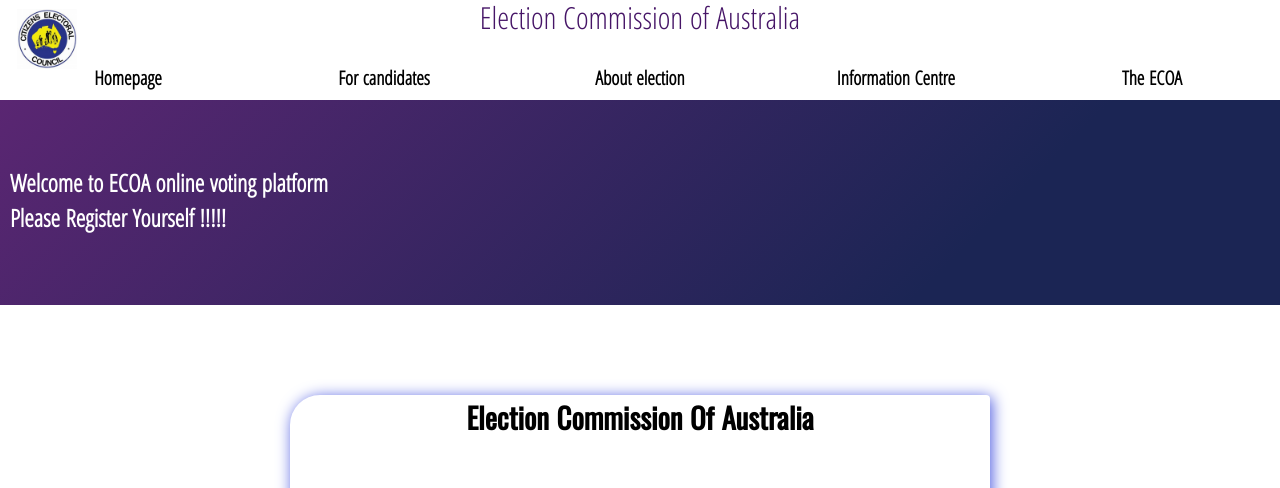
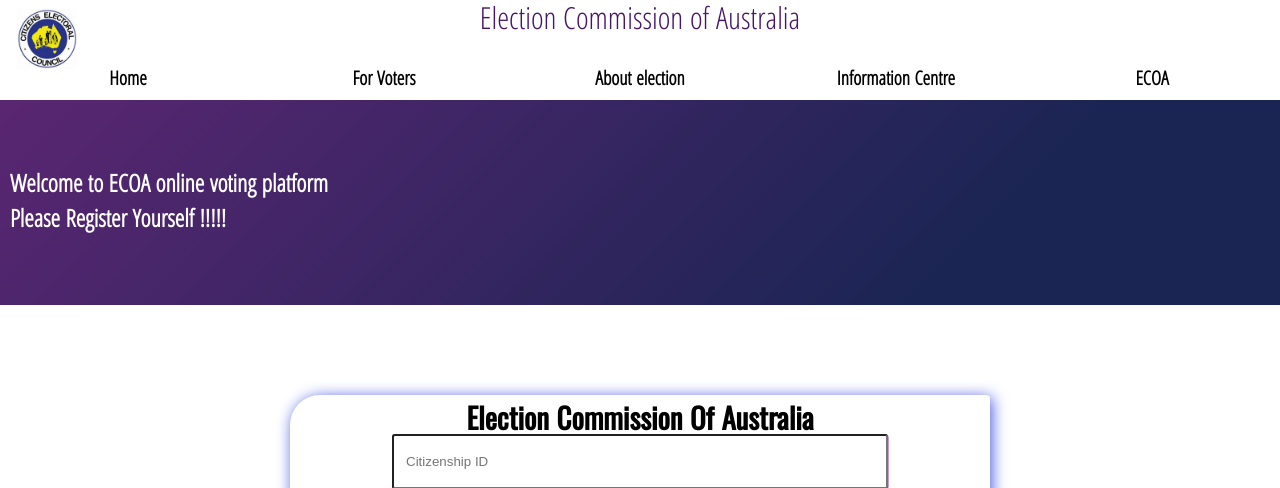
Before and after one commit to Capstone-Team-1/Source-code, a PHP site: page /register.php in a window 1280 px wide. Shown: the top 488 px of the page. Run offline with PHP 8.4, Linux system fonts and the light colour scheme; data that the repository does not hold is empty.

Commit message:
Update register.php

```diff
--- a/Capstone project/register.php
+++ b/Capstone project/register.php
@@ -59,15 +54,18 @@
 
 <!DOCTYPE html>
 <html lang="en">
+
 <head>
   <meta charset="UTF-8">
   <meta http-equiv="X-UA-Compatible" content="IE=edge">
   <meta name="viewport" content="width=device-width, initial-scale=1.0">
   <title>Document</title>
-      <link rel="stylesheet" href="../CSS/style.css">
+  <link rel="stylesheet" href="./CSS/style.css">
 
 </head>
+
 <body>
+
   <body>
 
 
@@ -76,33 +74,46 @@
     <div id="google_translate_element"></div>
     <script type="text/javascript">
       function googleTranslateElementInit() {
-  new google.translate.TranslateElement({pageLanguage: 'en'}, 'google_translate_element');
+        new google.translate.TranslateElement({
+          pageLanguage: 'en'
+        }, 'google_translate_element');
       }
     </script>
 
     <header>
 
-       <img src="/Capstone project/Images/Citizens Electoral.jfif " alt="ecoa logo" class="logo">
-        <h1 class="first">Election Commission of  Australia</h1>
-        <div class="sticky-mobile-nav" ><ion-icon name="menu"></ion-icon></div>
-        <div class= "container">
+      <img src="./Images/Citizens Electoral.jfif " alt="ecoa logo" class="logo">
+      <h1 class="first">Election Commission of Australia</h1>
+      <div class="sticky-mobile-nav">
+        <ion-icon name="menu"></ion-icon>
+      </div>
+      <div class="container">
+    <div class="item zero"> <a href="./Index.php"> Home</a> </div>
       <div class="item one">
-                 <a href="../Index.php">Homepage</a> </div>
-              <div class="item two">For candidates </div>
-               <div class="item three"> About election </div>
+        <div class="dropdown"> For Voters
+          <div class="dropdown-content">
+            <a href="./login.php">Voter Login</a>
+            <a href="./register.php"> Registration</a>
+          </div>
+        </div>
+      </div>
+      <!-- <div class="item two"> Candidates </div> -->
+      <div class="item three"> <a href="./about.php"> About election</a>
+
+      </div>
       <div class="item four"> Information Centre</div>
-                 <div class="item five "> The ECOA </div>
-               <!---  <div class="item six"><ion-icon name="menu"></ion-icon></div>-->
+      <div class="item five "> <a href="./admin.php"> ECOA</a> </div>
+
     </div>
     </header>
 
     <section class="banner">
 
       <div class="banner-container">
-              <div class="banner-items" >
+        <div class="banner-items">
           <h2 class="banner-header">
             <br> Welcome to ECOA online voting platform
-                    <br>Please Register Yourself  !!!!!
+            <br>Please Register Yourself !!!!!
           </h2>
 
         </div>
```
Also changed, not shown: other parts of Capstone project/register.php (+47 -109 lines). Lines whose indentation alone changed are shown as unchanged.
